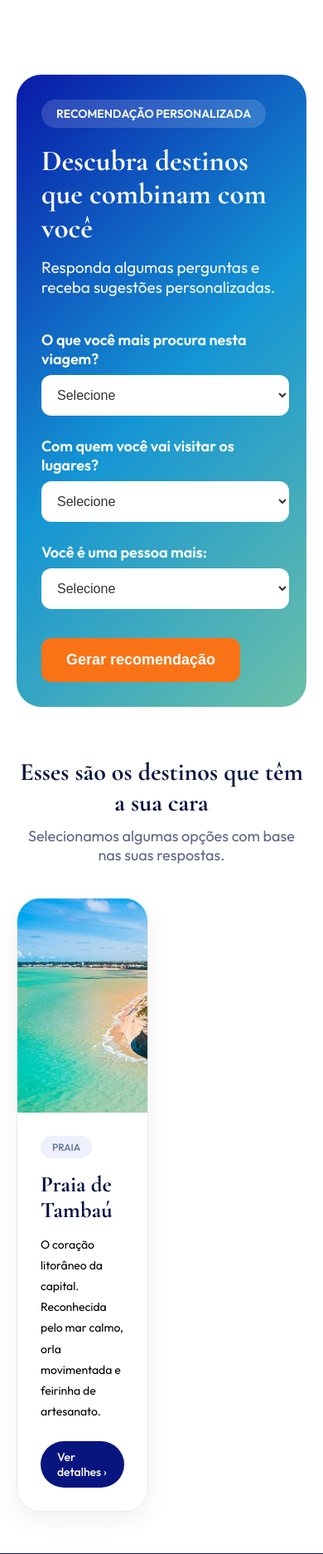
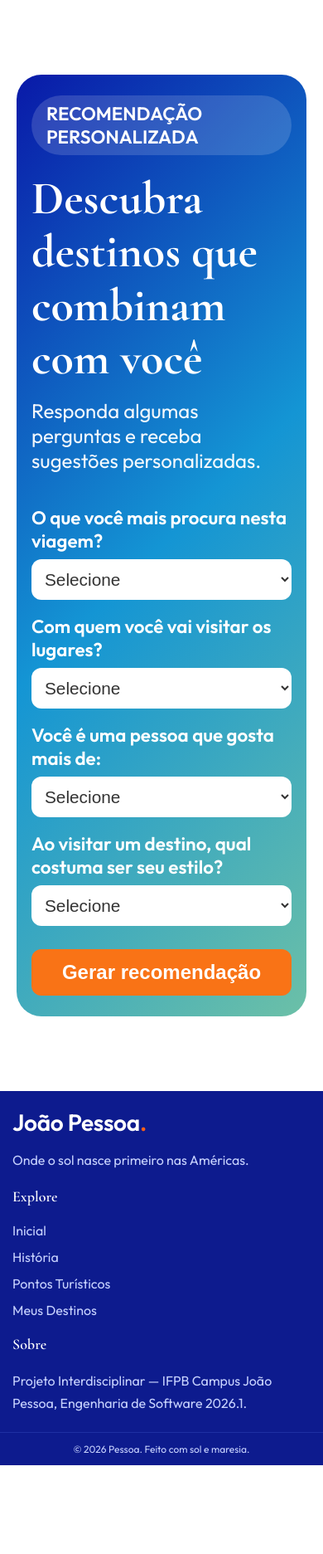
Before and after one commit to jmanoeldev/Vem-pra-Jampa, a Flask app: page /destinos in a window 390 px wide. Shown: the part 84-1957 px from the top of the page at 83% size. After the commit the page ends 1850 px from the top, so only its background shows below. Run offline with Flask 3, Linux system fonts and the light colour scheme; the visitor is signed in with stand-in values (Sample User, id 1).

Commit message:
Estiliza a página meus destinos

```diff
--- a/app/routes.py
+++ b/app/routes.py
@@ -113,10 +113,4 @@ def excluir_comentario_rota(ponto_id, comentario_id):
 def destinos():
     return render_template(
         "meus_destinos.html",
-        pontos=[ {
-            "id": 1,
-            "nome": "Praia de Tambaú",
-            "categoria": ["Praia"],
-            "resumo": "O coração litorâneo da capital. Reconhecida pelo mar calmo, orla movimentada e feirinha de artesanato.",
-            "card_img": "foto-orla.webp"
-        }])
+        pontos=[])
--- a/static/css/destinos.css
+++ b/static/css/destinos.css
@@ -43,7 +43,7 @@
     background-color: #fff2db;
     color: #f97316;
 
-    font-size: 1.4rem;
+    font-size: 2.24rem;
     font-weight: 600;
 
     text-transform: uppercase;
@@ -53,7 +53,7 @@
 .acesso-restrito h1 {
     margin-top: 2.5rem;
 
-    font-size: 6rem;
+    font-size: 9.6rem;
     line-height: 1.1;
 
     color: #091540;
@@ -68,7 +68,7 @@
 
     margin: 2rem auto 0;
 
-    font-size: 2rem;
+    font-size: 3.2rem;
     line-height: 1.6;
 
     color: #5d6785;
@@ -92,7 +92,7 @@
     color: white;
     text-decoration: none;
 
-    font-size: 1.8rem;
+    font-size: 2.88rem;
     font-weight: 600;
 
     transition: 0.3s;
@@ -135,7 +135,7 @@
 
     background-color: rgba(255,255,255,0.15);
 
-    font-size: 1.4rem;
+    font-size: 2.24rem;
     font-weight: 600;
 
     text-transform: uppercase;
@@ -144,14 +144,14 @@
 .recomendacao-header h1 {
     margin-top: 2rem;
 
-    font-size: 4.8rem;
+    font-size: 7.68rem;
     line-height: 1.15;
 }
 
 .recomendacao-header p {
     margin-top: 1.5rem;
 
-    font-size: 1.9rem;
+    font-size: 3.04rem;
 
     opacity: 0.95;
 }
@@ -170,7 +170,7 @@
 }
 
 .pergunta label {
-    font-size: 1.8rem;
+    font-size: 2.88rem;
     font-weight: 600;
 }
 
@@ -182,7 +182,7 @@
 
     background-color: white;
 
-    font-size: 1.6rem;
+    font-size: 2.56rem;
     color: #333;
 
     outline: none;
@@ -190,7 +190,7 @@
 
 .btn-gerar {
     width: fit-content;
-
+    justify-self: center;
     margin-top: 1rem;
 
     padding: 1.6rem 3rem;
@@ -202,7 +202,7 @@
 
     color: white;
 
-    font-size: 1.8rem;
+    font-size: 2.88rem;
     font-weight: 600;
 
     cursor: pointer;
@@ -226,7 +226,7 @@
 }
 
 .resultado-recomendacao h2 {
-    font-size: 4rem;
+    font-size: 6.4rem;
 
     color: #091540;
 }
@@ -234,7 +234,7 @@
 .resultado-recomendacao p {
     margin-top: 1rem;
 
-    font-size: 1.8rem;
+    font-size: 2.88rem;
 
     color: #5d6785;
 }
@@ -279,7 +279,7 @@
 
     border-radius: var(--radius-pill);
 
-    font-size: 1.4rem;
+    font-size: 2.24rem;
     font-weight: 500;
 
     transition: background 0.25s ease, transform 0.2s ease;
@@ -332,7 +332,7 @@
 
     color: #60719c;
 
-    font-size: 1.2rem;
+    font-size: 1.92rem;
     font-weight: 500;
     text-transform: uppercase;
 }
@@ -345,12 +345,12 @@
 
     color: var(--cor-titulo);
 
-    font-size: 2.7rem;
+    font-size: 4.32rem;
     line-height: 1.15;
 }
 
 .card-description {
-    font-size: 1.4rem;
+    font-size: 2.24rem;
     line-height: 1.8;
 }
 
@@ -362,25 +362,49 @@
 @media (max-width: 700px) {
 
     .acesso-restrito h1 {
-        font-size: 4rem;
+        font-size: 6.4rem;
     }
 
     .recomendacao-section {
-        padding: 3rem;
+        padding: 2.5rem 1.8rem;
     }
 
     .recomendacao-header h1 {
-        font-size: 3.5rem;
+        font-size: 5.6rem;
+    }
+
+    .recomendacao-header p {
+        font-size: 2.4rem;
     }
 
     .resultado-recomendacao h2 {
-        font-size: 3rem;
+        font-size: 4.8rem;
     }
+
     .cards-grid {
         grid-template-columns: 1fr;
     }
 
+    .form-preferencias {
+        grid-template-columns: 1fr;
+        gap: 1.8rem;
+    }
 
+    .pergunta label {
+        font-size: 2.24rem;
+    }
+
+    .pergunta select {
+        width: 100%;
+        padding: 1.2rem;
+        font-size: 2.08rem;
+    }
+
+    .btn-gerar {
+        width: 100%;
+        padding: 1.4rem 2rem;
+        font-size: 2.4rem;
+    }
 }
 
 @media (max-width: 1100px) {
--- a/templates/index.html
+++ b/templates/index.html
@@ -83,10 +83,10 @@
                 <p>Crie uma conta para receber recomendações personalizadas de acordo com seu jeito de viajar.</p>
                 <div class="sugest-botoes">
                     <div class="login">
-                        <a href="login.html">Criar sua conta</a>
+                        <a href="{{ url_for('auth.login') }}">Criar sua conta</a>
                     </div>
                     <div class="destinos">
-                        <a href="destinos.html">Ver Meus Destinos</a>
+                        <a href="{{ url_for('destinos') }}">Ver Meus Destinos</a>
                     </div>
                 </div>
             </div>
--- a/templates/meus_destinos.html
+++ b/templates/meus_destinos.html
@@ -76,12 +76,16 @@
                 >
                     <option value="">Selecione</option>
 
-                    <option value="descanso">
-                        Descanso e tranquilidade
+                    <option value="praia">
+                        Descanso e maresia
                     </option>
 
-                    <option value="conhecimento">
-                        Conhecimento e descobertas
+                    <option value="historia">
+                        Conhecer o passado e suas histórias
+                    </option>
+
+                    <option value="cultura">
+                        Expressões culturais e tradições locais
                     </option>
 
                     <option value="gastronomia">
@@ -92,8 +96,8 @@
                         Aventura e contato com a natureza
                     </option>
 
-                    <option value="diversao">
-                        Diversão e entretenimento
+                    <option value="vida-noturna">
+                        Noites animadas e entretenimento
                     </option>
 
                 </select>
@@ -129,7 +133,7 @@
             <div class="pergunta">
 
                 <label for="periodo">
-                    Você é uma pessoa mais:
+                    Você é uma pessoa que gosta mais de:
                 </label>
 
                 <select
@@ -139,8 +143,30 @@
                 >
                     <option value="">Selecione</option>
 
-                    <option value="diurna">Diurna</option>
-                    <option value="noturna">Noturna</option>
+                    <option value="matutina">Atividades pela manhã</option>
+                    <option value="vespertina">Passeios à tarde</option>
+                    <option value="noturna">Aproveitar a noite</option>
+
+                </select>
+
+            </div>
+
+            <div class="pergunta">
+
+                <label for="orcamento">
+                    Ao visitar um destino, qual costuma ser seu estilo?
+                </label>
+
+                <select
+                    name="orcamento"
+                    id="orcamento"
+                    required
+                >
+                    <option value="">Selecione</option>
+
+                    <option value="baixo">Procuro atividades gratuitas ou de baixo custo</option>
+                    <option value="medio">Misturo atrações gratuitas e pagas</option>
+                    <option value="alto">Não me importo em pagar por boas experiências</option>
 
                 </select>
 
```
Also changed, not shown: static/css/pontos.css (+23 -23 lines), data/usuarios.csv (line endings or trailing spaces).
